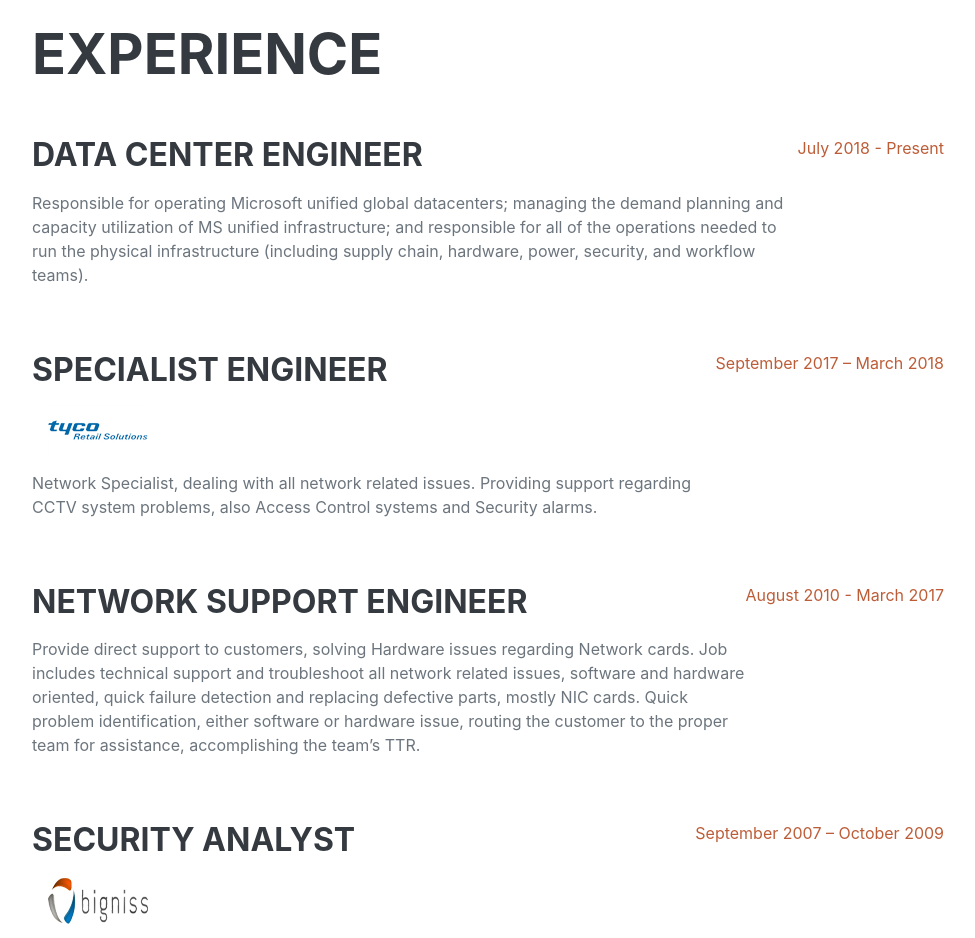
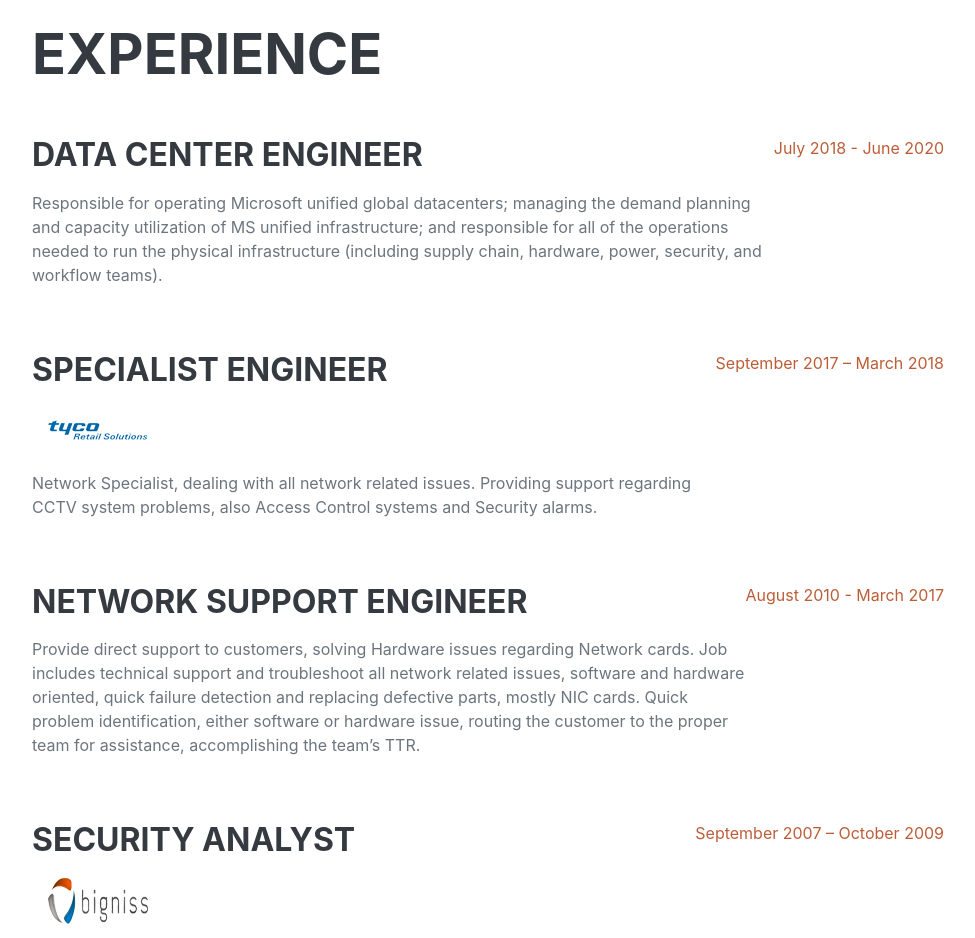
Before and after one commit to svalenzu2112/Resume, a plain HTML site: page index.html in a window 1280 px wide. Shown: the part 860-1798 px from the top of the page, without its empty margins (288-1263 px from the left). Drawn offline with nearby package versions, Linux system fonts and the light colour scheme; some icons are missing; a web font is replaced by a local one.

Commit message:
Add files via upload

```diff
--- a/index.html
+++ b/index.html
@@ -71,7 +71,7 @@
               (including supply chain, hardware, power, security, and workflow teams).
             </p>
           </div>
-          <div class="flex-shrink-0"><span class="text-primary">July 2018 - Present</span></div>
+          <div class="flex-shrink-0"><span class="text-primary">July 2018 - June 2020</span></div>
         </div>
 
         <div class="d-flex flex-column flex-md-row justify-content-between mb-5">
```
Also changed, not shown: 1 other file.
